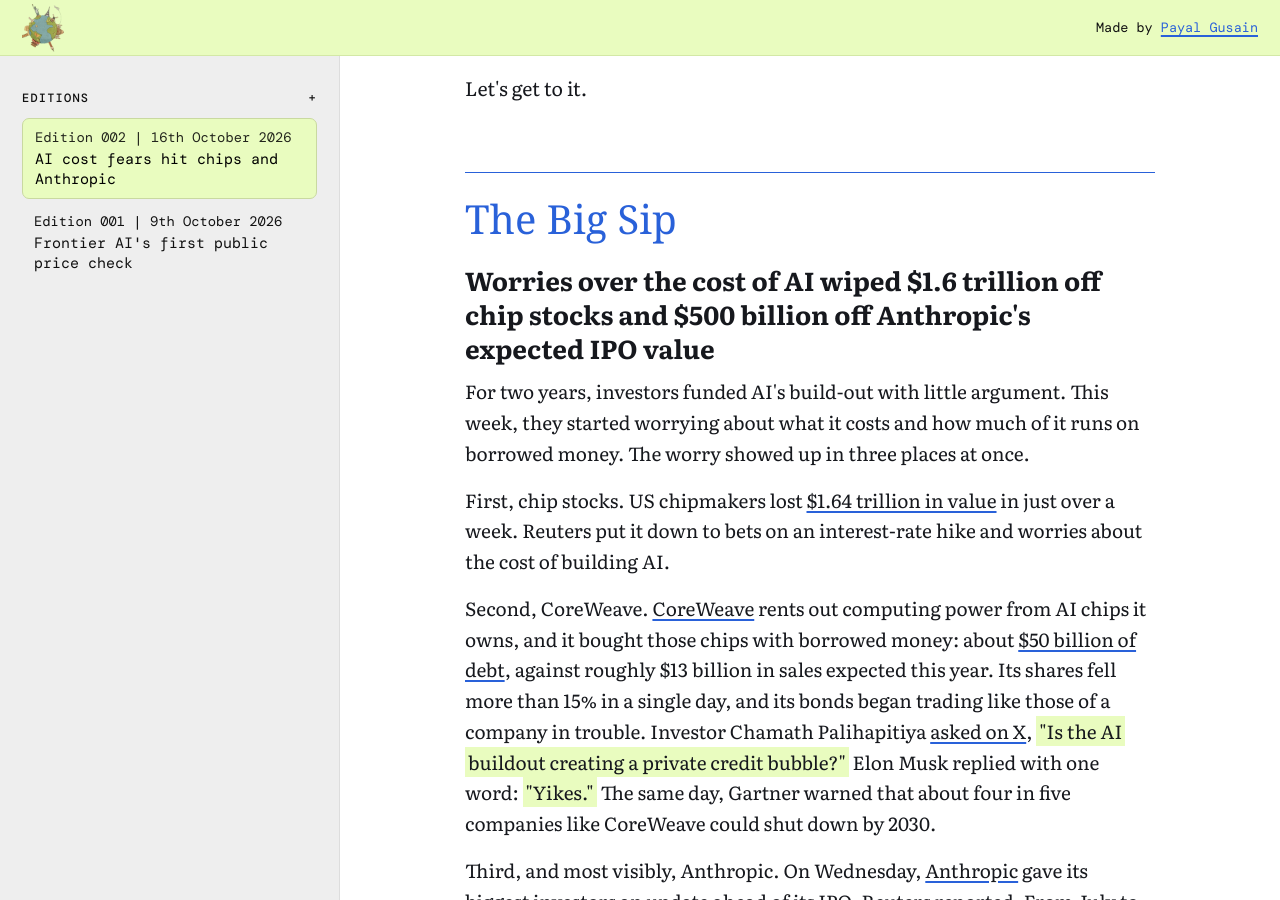
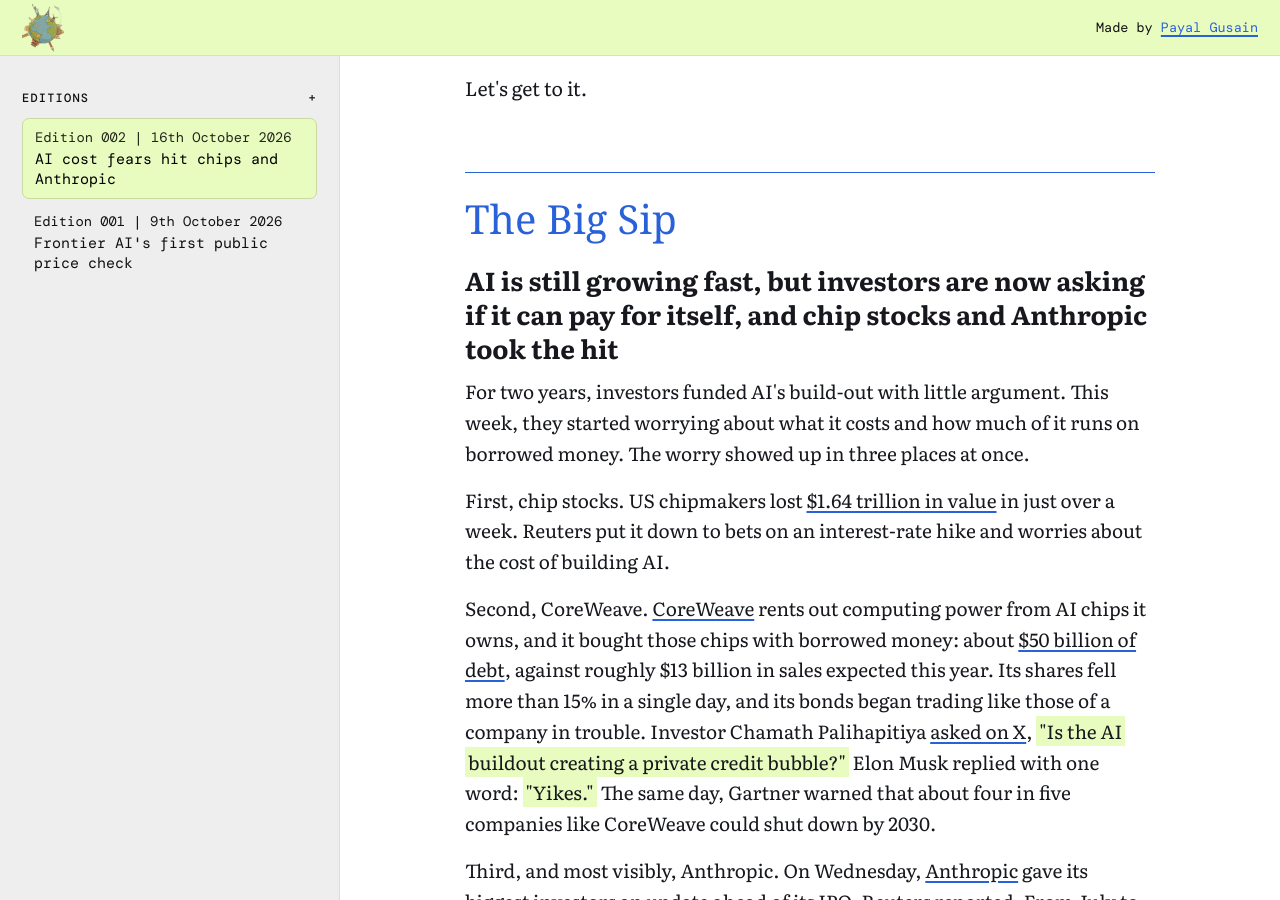
Before and after one commit to pgwrites/keeping-up-with-the-capital, a Jekyll site: the page built from _posts/2026-10-16-anthropic-ipo-haircut-zetwerk.md, in a window 1280 px wide and 900 px high, scrolled down 903 px. Built offline with Jekyll 4.4.1, drawn with Linux system fonts in a browser that asks for light colours; some web fonts are replaced.

Commit message:
Edition 002: switch Big Sip headline to growth-vs-cost option
Co-Authored-By: Claude Opus 5.5 <noreply@anthropic.com>
Claude-Session: https://claude.ai/code/session_019yddCmAbBGRort8Ve7bfPc

```diff
--- a/_posts/2026-10-16-anthropic-ipo-haircut-zetwerk.md
+++ b/_posts/2026-10-16-anthropic-ipo-haircut-zetwerk.md
@@ -1,5 +1,5 @@
 ---
-title: "Worries over the cost of AI wiped $1.6 trillion off chip stocks and $500 billion off Anthropic's expected IPO value"
+title: "AI is still growing fast, but investors are now asking if it can pay for itself, and chip stocks and Anthropic took the hit"
 description: "Why worries over the cost of AI hit chip stocks, CoreWeave and Anthropic's expected IPO value, why private investors still paid up for Modal, Ramp and Anduril, corporates backing AI hardware startups, and Zetwerk's IPO below its last private price."
 edition_no: "002"
 date_label: "16th October 2026"
@@ -23,7 +23,7 @@ Let's get to it.
 
 ## The Big Sip
 
-# Worries over the cost of AI wiped $1.6 trillion off chip stocks and $500 billion off Anthropic's expected IPO value
+# AI is still growing fast, but investors are now asking if it can pay for itself, and chip stocks and Anthropic took the hit
 {: .take}
 
 For two years, investors funded AI's build-out with little argument. This week, they started worrying about what it costs and how much of it runs on borrowed money. The worry showed up in three places at once.
```
